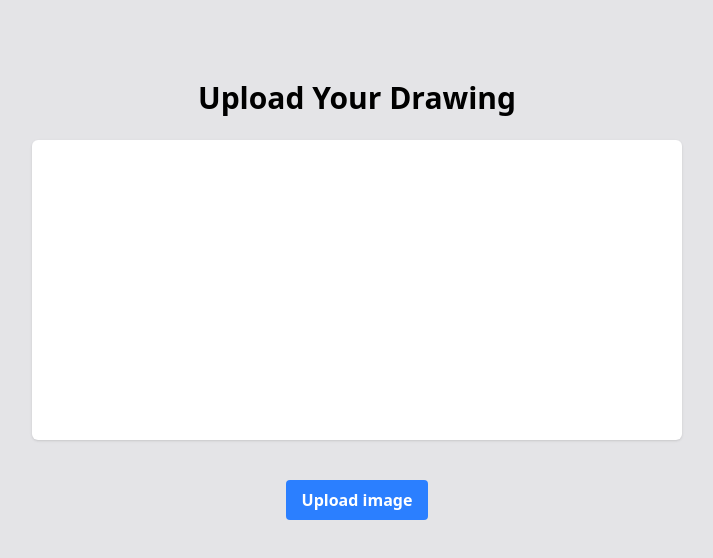
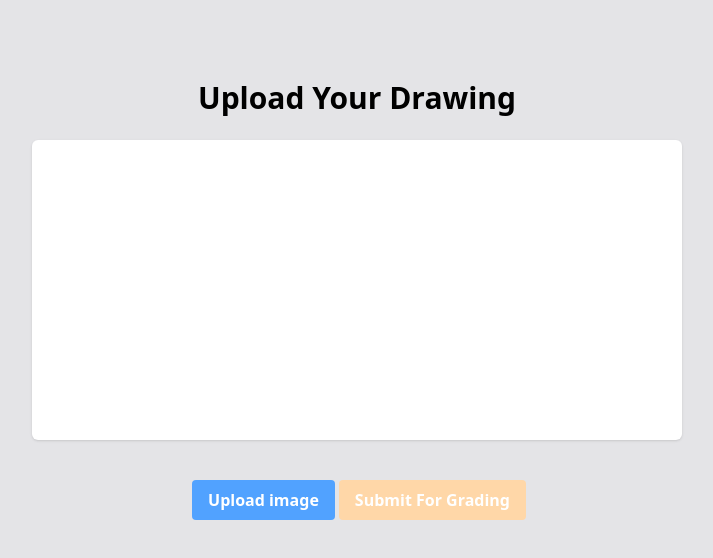
Before and after one commit to mrunkle01/Capstone, a Next.js app in the folder frontend/: page /demo in a window 1280 px wide. Shown: the top 558 px of the page, without its empty margins (283-996 px from the left). Built offline with nearby package versions, Linux system fonts and the light colour scheme; no server answers.

Commit message:
Basic Result Page; Added more fucntionality to Image upload with dummy data

```diff
--- a/frontend/app/(auth)/login/page.tsx
+++ b/frontend/app/(auth)/login/page.tsx
@@ -1,3 +1,4 @@
+
 import LoginForm from "@/components/auth/LoginForm";
 import "../auth-styles.css"
 export default function LoginPage() {
--- a/frontend/app/demo/results/page.tsx
+++ b/frontend/app/demo/results/page.tsx
@@ -1,5 +1,14 @@
-export default function Results(){
+"use client"
+
+export default function Results() {
+    const result = localStorage.getItem("assessmentResult");
+    const imageUrl = localStorage.getItem("imageUrl");
+
     return (
-        <div>Results</div>
+        <div>
+            <h2>Results</h2>
+            <img src={imageUrl ?? ""} alt="submitted drawing" />
+            <p>{result}</p>
+        </div>
     )
 }
--- a/frontend/components/auth/LoginForm.tsx
+++ b/frontend/components/auth/LoginForm.tsx
@@ -18,7 +18,7 @@ export default function LoginForm() {
         if (!password) setPasswordErrors(["Password cannot be empty."])
         if (!username || !password) return
 
-        await loginUser(username, password)
+        // await loginUser(username, password)
         router.push("/demo")
     }
 
--- a/frontend/components/auth/RegisterForm.tsx
+++ b/frontend/components/auth/RegisterForm.tsx
@@ -27,7 +27,7 @@ export default function RegisterForm() {
 
         if (!emailRes.valid || !usernameRes.valid || !passwordRes.valid) return
 
-        await registerUser(email, username, password)
+        // await registerUser(email, username, password)
         router.replace("/login")
     }
 
--- a/frontend/components/demo/ImageInput.tsx
+++ b/frontend/components/demo/ImageInput.tsx
@@ -1,21 +1,73 @@
 "use client"
 import {useRef, useState} from "react";
+import clsx from "clsx";
+import {useRouter} from "next/navigation";
+
 export default function ImageInput({setImageUrl}: {setImageUrl: Function}) {
+    const router = useRouter()
+
+    const section_id = 0 //made this hard coded for the demo
+    const url = `${process.env.NEXT_PUBLIC_API_URL}/assess/${section_id}`
+
+    const [isLoading, setIsLoading] = useState<boolean>(false);
+    const imgUrl = useRef<string | null>(null);
     const fileInputRef = useRef<HTMLInputElement | null>(null);
+    const imgFile = useRef<File | null>(null);
+
+    const handleSubmit = async () => {
+        if (!imgFile.current) {return}
+        const formData = new FormData();
+        try {
+            formData.append("image", imgFile.current)
+
+            setIsLoading(true);
+            await new Promise(resolve => setTimeout(resolve, 2000)); //TODO DELETE
+            const data = {
+                score: 72,
+                feedback: "Your line work is good but shading needs improvement",
+                report_id: 1
+            }
+            localStorage.setItem("assessmentResult", JSON.stringify(data));
+            localStorage.setItem("imageUrl", imgUrl.current ?? "");
+            // const response = await fetch(url, {
+            //     method: "POST",
+            //     body: formData,
+            // })
+            // const data = await response.json();
+            // localStorage.setItem("assessmentResult", JSON.stringify(data));
+            // localStorage.setItem("imageUrl", imgUrl.current ?? "");
+
+            router.push(`/demo/results`);
+        } catch (error) {
+            console.log(error);
+            setIsLoading(false);
+        }
+    }
+
     return (
         <div className="flex justify-center">
             <input ref={fileInputRef} type="file" className="absolute right-[9999px]" onChange={(e)=>{
                 const file = e.target.files?.[0]
                 if(!file){return}
-                const url = URL.createObjectURL(file) // makes the image into a url
-                setImageUrl(url)
+                const img_url = URL.createObjectURL(file)
+                setImageUrl(img_url)
+                imgUrl.current = img_url;
+                imgFile.current = file;
             }}/>
-            <button className="bg-blue-500 px-4 py-2 text-white rounded-sm self-center font-semibold"
+            <button className="bg-blue-400 px-4 py-2 mx-1 text-white rounded-sm self-center font-semibold"
                     onClick={() => {
                         fileInputRef.current?.click();
                     }}>
                 Upload image
             </button>
+            <button disabled={isLoading} className={clsx(
+                "px-4 py-2 text-white rounded-sm self-center font-semibold",
+                isLoading ? "bg-gray-500" : imgFile.current ? "bg-orange-400" : "bg-orange-200"
+            )}
+                    onClick={handleSubmit}>
+                {isLoading && <p>Loading...</p>}
+                {!isLoading && <p>Submit For Grading</p>}
+            </button>
         </div>
     )
 }
--- a/frontend/package.json
+++ b/frontend/package.json
@@ -9,6 +9,7 @@
     "lint": "eslint"
   },
   "dependencies": {
+    "clsx": "^2.1.1",
     "next": "16.1.6",
     "react": "19.2.3",
     "react-dom": "19.2.3"
```
Also changed, not shown: 1 other file (tests, documents, lock files or other folders).
